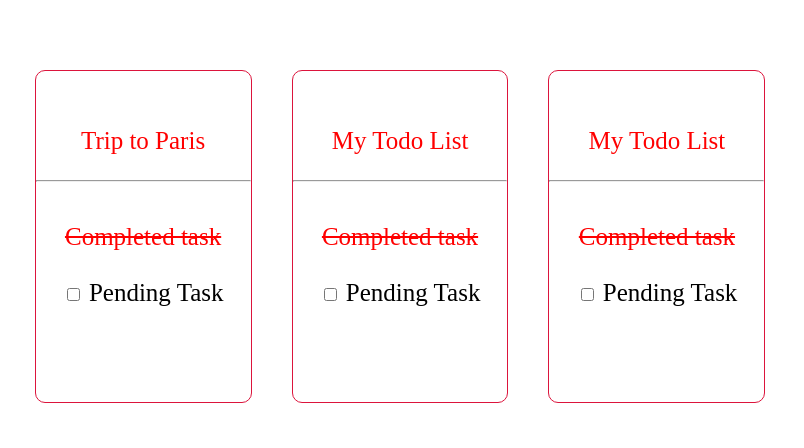
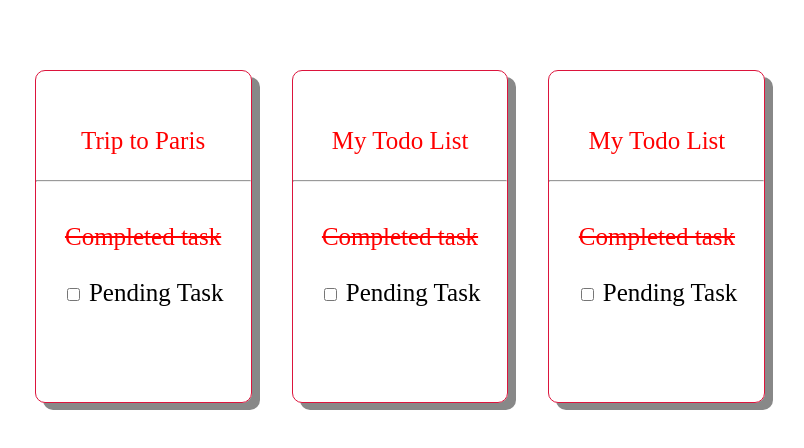
Before and after one commit to Md-Sameera/project2, a plain HTML site: page index.html in a window 1280 px wide. Shown: the part 158-606 px from the top of the page, without its empty margins (269-1073 px from the left). Drawn offline with Linux system fonts and the light colour scheme.

Commit message:
Update index.html

```diff
--- a/index.html
+++ b/index.html
@@ -17,6 +17,7 @@
             width: 350px;
             margin: 20px;
             height: 300px;
+            box-shadow: 8px 7px #888888;
         }
         .box2{
             padding-top: 4%;
@@ -25,6 +26,7 @@
             width: 350px;
             margin: 20px;
             height: 300px;
+            box-shadow: 8px 7px #888888;
         }
         .box3{
             padding-top: 4%;
@@ -33,6 +35,7 @@
             width: 350px;
             margin: 20px;
             height: 300px;
+            box-shadow: 8px 7px #888888;
         }
     </style>
 </head>
```
